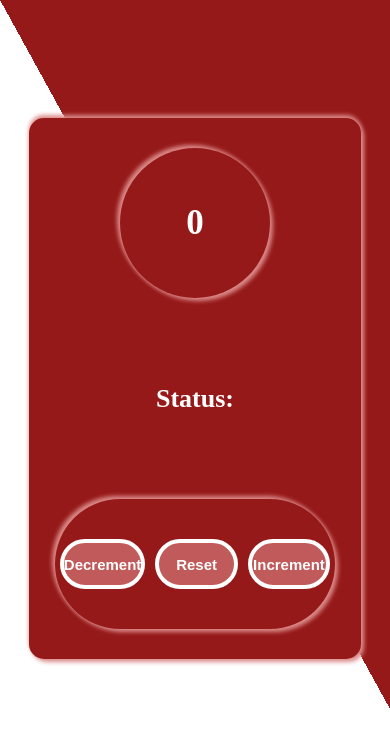
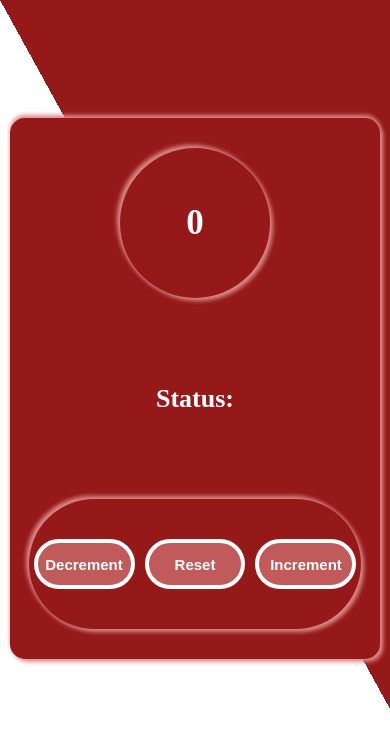
Before and after one commit to Abdulquadri-Mahmud/Counter_Application, a plain HTML site: page index.html in a window 390 px wide. Drawn offline with Linux system fonts and the light colour scheme.

Commit message:
Update style.css

```diff
--- a/style.css
+++ b/style.css
@@ -80,7 +80,10 @@ body{
 }
 @media screen and (max-width:768px) {
      .wrapper{
-          width: 85%;
+          width: 95%;
+     }
+     .button{
+          width:95%;
      }
      .button button{
           margin: 0px 5px;
```
